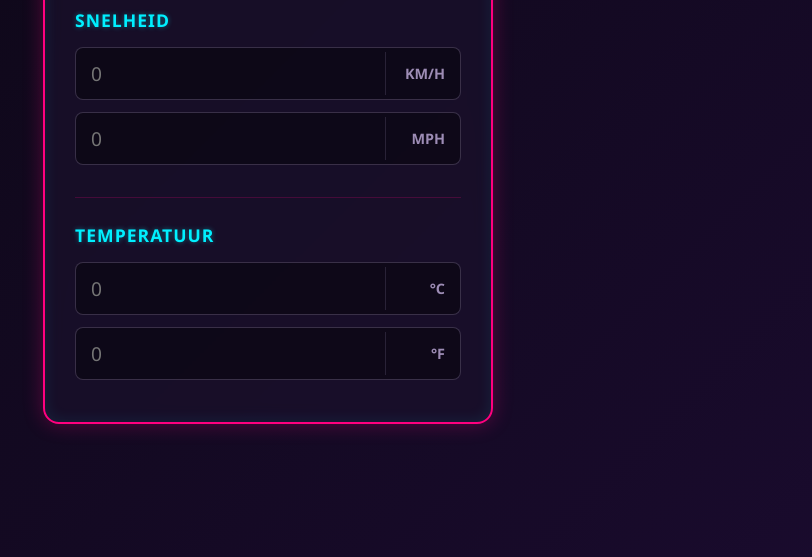
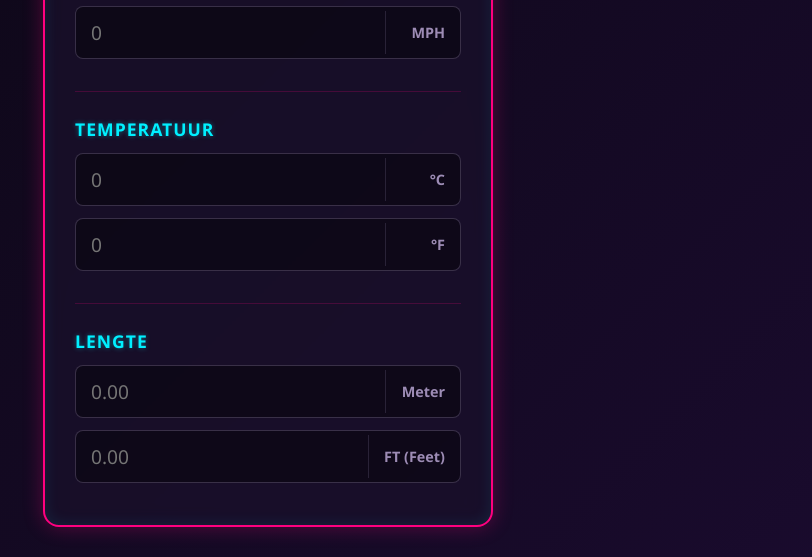
Before and after one commit to detweedemailvanrudy-ops/viceconvert, a plain HTML site: page index.html in a window 1280 px wide. Shown: the part 243-800 px from the top of the page, without its empty margins (372-1184 px from the left). Drawn offline with Linux system fonts and the light colour scheme.

Commit message:
Add files via upload
Added conversion ft in to m cm

```diff
--- a/index.html
+++ b/index.html
@@ -57,7 +57,7 @@
             font-style: italic;
         }
 
-        /* Secties (Snelheid & Temperatuur) */
+        /* Secties (Snelheid, Temperatuur & Lengte) */
         .section {
             margin-bottom: 25px;
             padding-bottom: 20px;
@@ -75,7 +75,7 @@
             text-transform: uppercase;
             letter-spacing: 1px;
             color: var(--neon-cyan);
-            margin-bottom: 15px;
+            margin-bottom: 12px;
             text-shadow: 0 0 5px rgba(0, 240, 255, 0.4);
         }
 
@@ -128,7 +128,6 @@
     <div class="app-container">
         <h1>VICE CONVERT</h1>
 
-        <!-- SNELHEID SECTIE -->
         <div class="section">
             <h2>Snelheid</h2>
             <div class="input-group">
@@ -141,7 +140,6 @@
             </div>
         </div>
 
-        <!-- TEMPERATUUR SECTIE -->
         <div class="section">
             <h2>Temperatuur</h2>
             <div class="input-group">
@@ -151,6 +149,18 @@
             <div class="input-group">
                 <input type="number" id="fahrenheit" placeholder="0" step="any">
                 <div class="unit">°F</div>
+            </div>
+        </div>
+
+        <div class="section">
+            <h2>Lengte</h2>
+            <div class="input-group">
+                <input type="number" id="meter" placeholder="0.00" step="any">
+                <div class="unit">Meter</div>
+            </div>
+            <div class="input-group">
+                <input type="number" id="feet" placeholder="0.00" step="any">
+                <div class="unit">FT (Feet)</div>
             </div>
         </div>
     </div>
@@ -189,6 +199,20 @@
             const f = parseFloat(fahrenheitInput.value);
             celsiusInput.value = fahrenheitInput.value === '' ? '' : roundValue((f - 32) * 5/9);
         });
+
+        // --- Lengte Logica ---
+        const meterInput = document.getElementById('meter');
+        const feetInput = document.getElementById('feet');
+
+        meterInput.addEventListener('input', () => {
+            const m = parseFloat(meterInput.value);
+            feetInput.value = meterInput.value === '' ? '' : roundValue(m * 3.28084);
+        });
+
+        feetInput.addEventListener('input', () => {
+            const ft = parseFloat(feetInput.value);
+            meterInput.value = feetInput.value === '' ? '' : roundValue(ft * 0.3048);
+        });
     </script>
 </body>
 </html>
```
